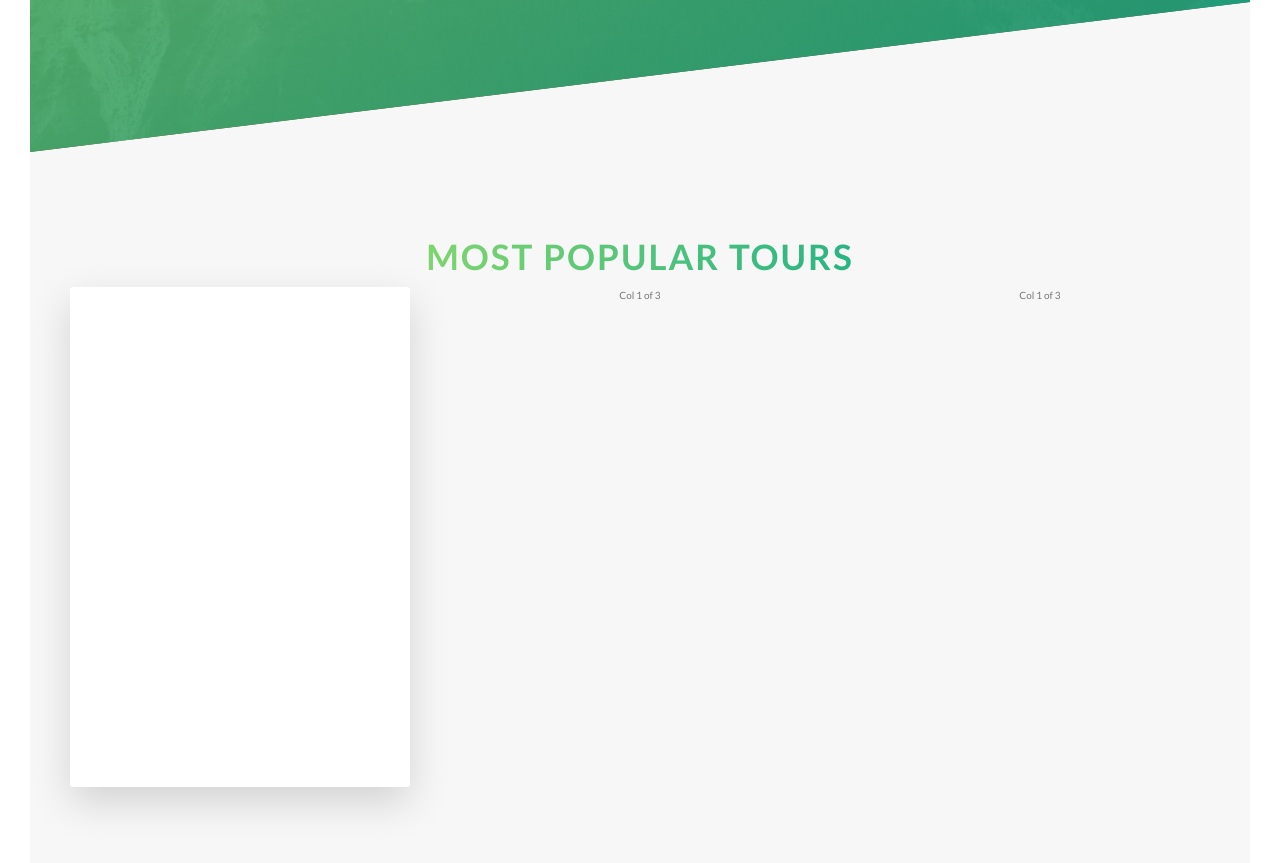
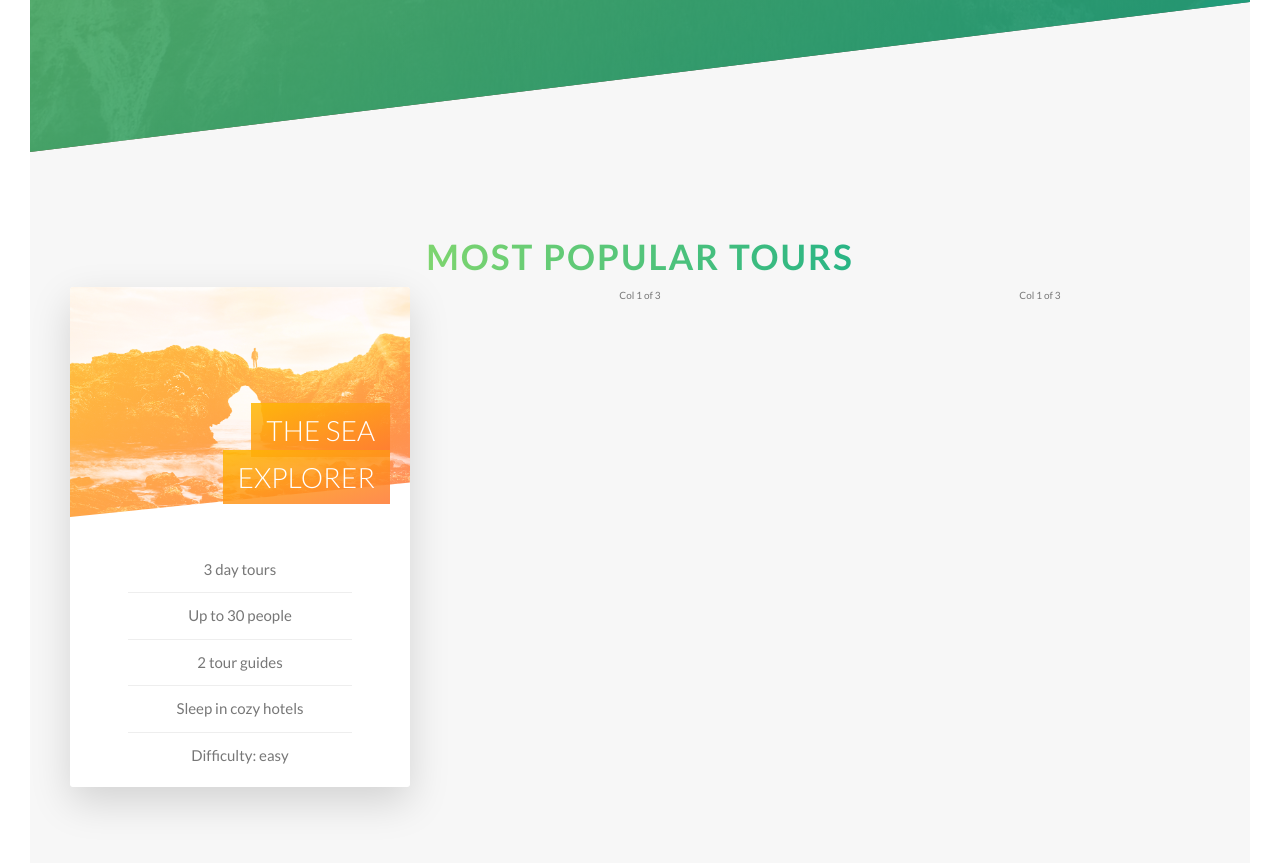
Before and after one commit to KaitlynSalemi/advanced-css-natours, a website: page index.html in a window 1280 px wide. Shown: the part 2171-3034 px from the top of the page. Drawn offline with Linux system fonts and the light colour scheme.

Commit message:
front of tour card complete

```diff
--- a/index.html
+++ b/index.html
@@ -106,7 +106,21 @@
                         <div class='col-1-of-3'>
                             <div class="card">
                                 <div class="card__side card__side--front">
-                                    front
+                                    <div class="card__picture card__picture--1">
+                                        &nbsp;
+                                    </div>
+                                    <h4 class="card__heading">
+                                        <span class="card__heading-span card__heading-span--1">The Sea Explorer</span>
+                                    </h4>
+                                    <div class="card__details">
+                                        <ul>
+                                            <li>3 day tours</li>
+                                            <li>Up to 30 people</li>
+                                            <li>2 tour guides</li>
+                                            <li>Sleep in cozy hotels</li>
+                                            <li>Difficulty: easy</li>
+                                        </ul>
+                                    </div>
                                 </div>
                                 <div class="card__side card__side--back card__side--back-1">
                                     back
--- a/sass/abstracts/_variables.scss
+++ b/sass/abstracts/_variables.scss
@@ -10,6 +10,8 @@ $color-tertiary-light: #2998ff;
 $color-tertiary-dark: #5643fa;
 
 $color-grey-light-1: #f7f7f7;
+$color-grey-light-2: #eee;
+
 $color-grey-dark: #777;
 $color-white: #fff;
 $color-black: #000;
--- a/sass/components/_card.scss
+++ b/sass/components/_card.scss
@@ -1,13 +1,11 @@
 .card {
+    // functionality
     perspective: 150rem;
     -moz-perspective: 150rem;
     position:  relative;
     height: 50rem;
 
     &__side {
-        color: white;
-        font-size: 2rem;
-
         height: 50rem;
         transition: all .8s ease;
         position: absolute;
@@ -16,6 +14,7 @@
         width: 100%;
         backface-visibility: hidden;
         border-radius: .3rem;
+        overflow: hidden;
         box-shadow: 0 1.5rem 4rem rgba($color-black, .15);
 
 
@@ -39,4 +38,65 @@
     &:hover &__side--back {
         transform: rotateY(0deg);
     }
+
+    // front side styling
+    &__picture {
+        background-size: cover;
+        height: 23rem;
+        background-blend-mode: screen;
+        -webkit-clip-path: polygon(0 0, 100% 0, 100% 85%, 0 100%);
+        clip-path: polygon(0 0, 100% 0, 100% 85%, 0 100%);
+
+        &--1 {
+            background-image: linear-gradient(to right bottom, $color-secondary-light, $color-secondary-dark),
+             url(../img/nat-5.jpg);
+
+        }
+
+    }
+
+    &__heading {
+        font-size: 2.8rem;
+        font-weight: 300;
+        text-transform: uppercase;
+        text-align: right;
+        color: $color-white;
+        position: absolute;
+        top: 12rem;
+        right: 2rem;
+        width: 75%;
+    }
+
+    &__heading-span {
+        padding: 1rem 1.5rem;
+        -webkit-box-decoration-break: clone;
+        box-decoration-break: clone;
+
+        &--1{
+            background-image: linear-gradient(to right bottom,
+            rgba($color-secondary-light, .85),
+            rgba($color-secondary-dark, .85));
+        }
+    }
+
+    &__details {
+        padding: 3rem;
+
+        ul {
+            list-style: none;
+            width: 80%;
+            margin: 0 auto;
+
+            li {
+                text-align: center;
+                font-size: 1.5rem;
+                padding: 1rem;
+
+                &:not(:last-child) {
+                    border-bottom: 1px solid $color-grey-light-2;
+
+                }
+            }
+        }
+    }
 }
--- a/sass/layout/_header.scss
+++ b/sass/layout/_header.scss
@@ -10,6 +10,7 @@
     background-position: top;
     position: relative;
 
+    -webkit-clip-path: polygon(0 0, 100% 0, 100% 75vh, 0 100%);
     clip-path: polygon(0 0, 100% 0, 100% 75vh, 0 100%);
 
     &__logo-box {
```
Also changed, not shown: css/style.css.
